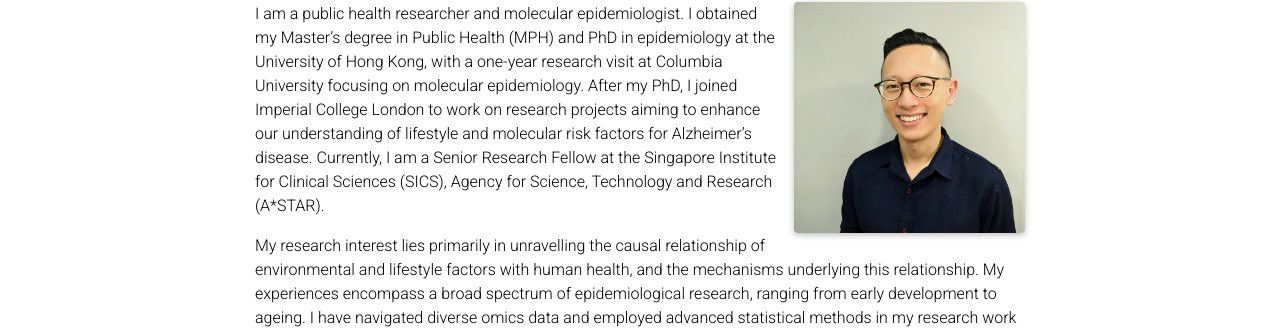
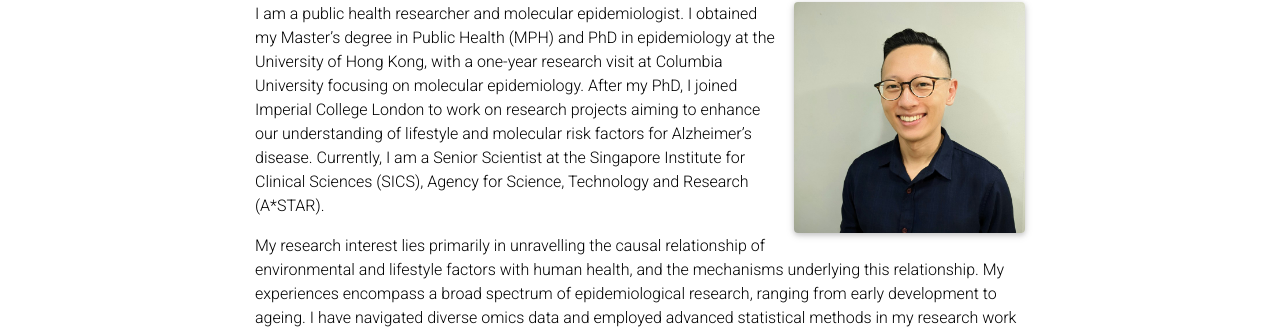
Before and after one commit to jianvhuang/jianvhuang.github.io, a Jekyll site: the page built from _pages/about.md, in a window 1280 px wide and 1232 px high. Shown: the part 199-532 px from the top of the window. Built offline with Jekyll 4.4.1, drawn with Linux system fonts in a browser that asks for light colours; full-size pictures stand in for the smaller copies a plugin makes; comment, search, counter and statistics services are not loaded; a style sheet for code colours, icons or effects is not loaded.

Commit message:
Update about.md

```diff
--- a/_pages/about.md
+++ b/_pages/about.md
@@ -16,7 +16,7 @@
 social: true  # includes social icons at the bottom of the page
 ---
 
-I am a public health researcher and molecular epidemiologist. I obtained my Master's degree in Public Health (MPH) and PhD in epidemiology at the University of Hong Kong, with a one-year research visit at Columbia University focusing on molecular epidemiology. After my PhD, I joined Imperial College London to work on research projects aiming to enhance our understanding of lifestyle and molecular risk factors for Alzheimer's disease. Currently, I am a Senior Research Fellow at the Singapore Institute for Clinical Sciences (SICS), Agency for Science, Technology and Research (A*STAR).
+I am a public health researcher and molecular epidemiologist. I obtained my Master's degree in Public Health (MPH) and PhD in epidemiology at the University of Hong Kong, with a one-year research visit at Columbia University focusing on molecular epidemiology. After my PhD, I joined Imperial College London to work on research projects aiming to enhance our understanding of lifestyle and molecular risk factors for Alzheimer's disease. Currently, I am a Senior Scientist at the Singapore Institute for Clinical Sciences (SICS), Agency for Science, Technology and Research (A*STAR).
 
 My research interest lies primarily in unravelling the causal relationship of environmental and lifestyle factors with human health, and the mechanisms underlying this relationship. My experiences encompass a broad spectrum of epidemiological research, ranging from early development to ageing. I have navigated diverse omics data and employed advanced statistical methods in my research work based on multiple birth cohorts and population-based cohorts.
 
```
